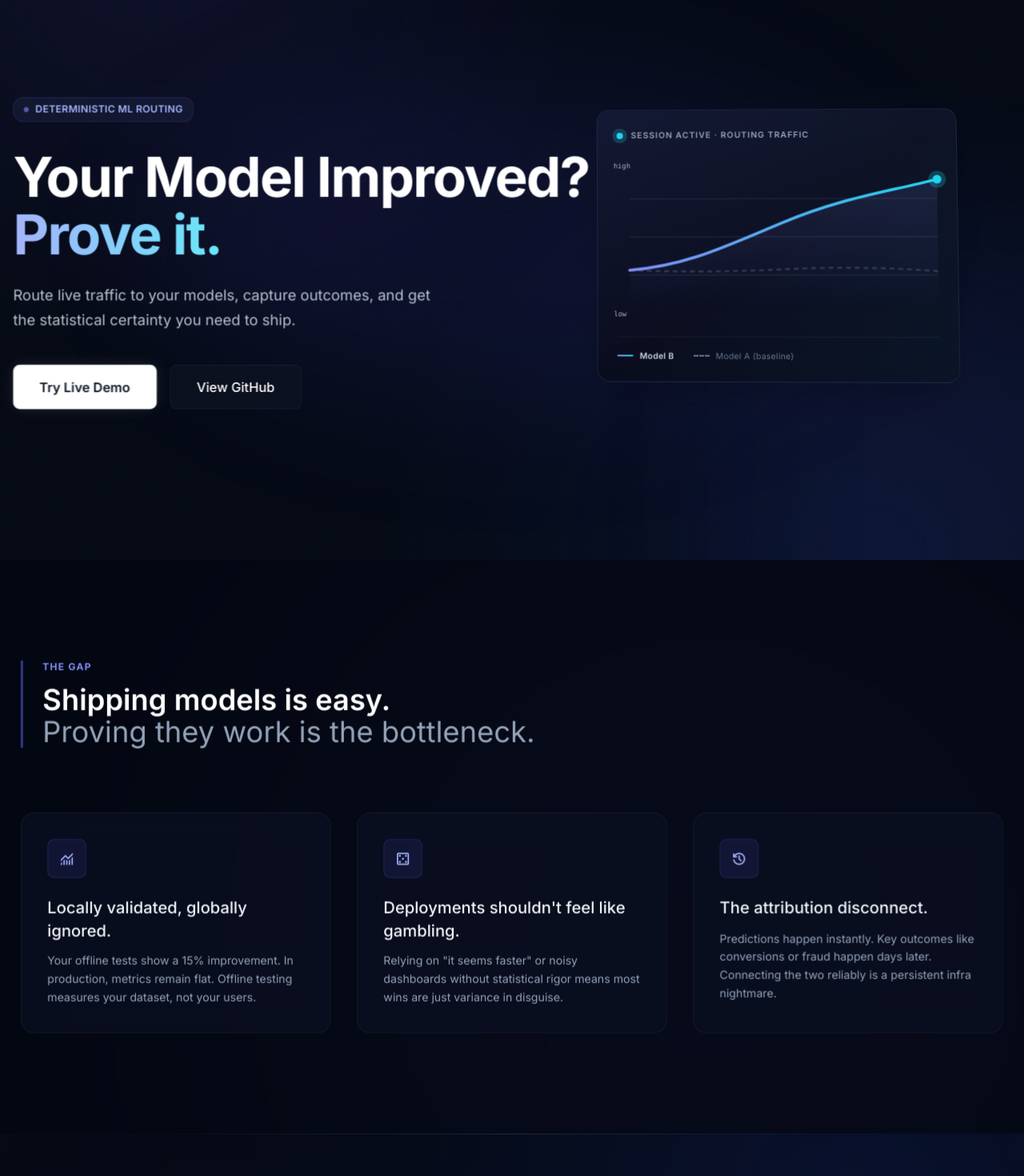
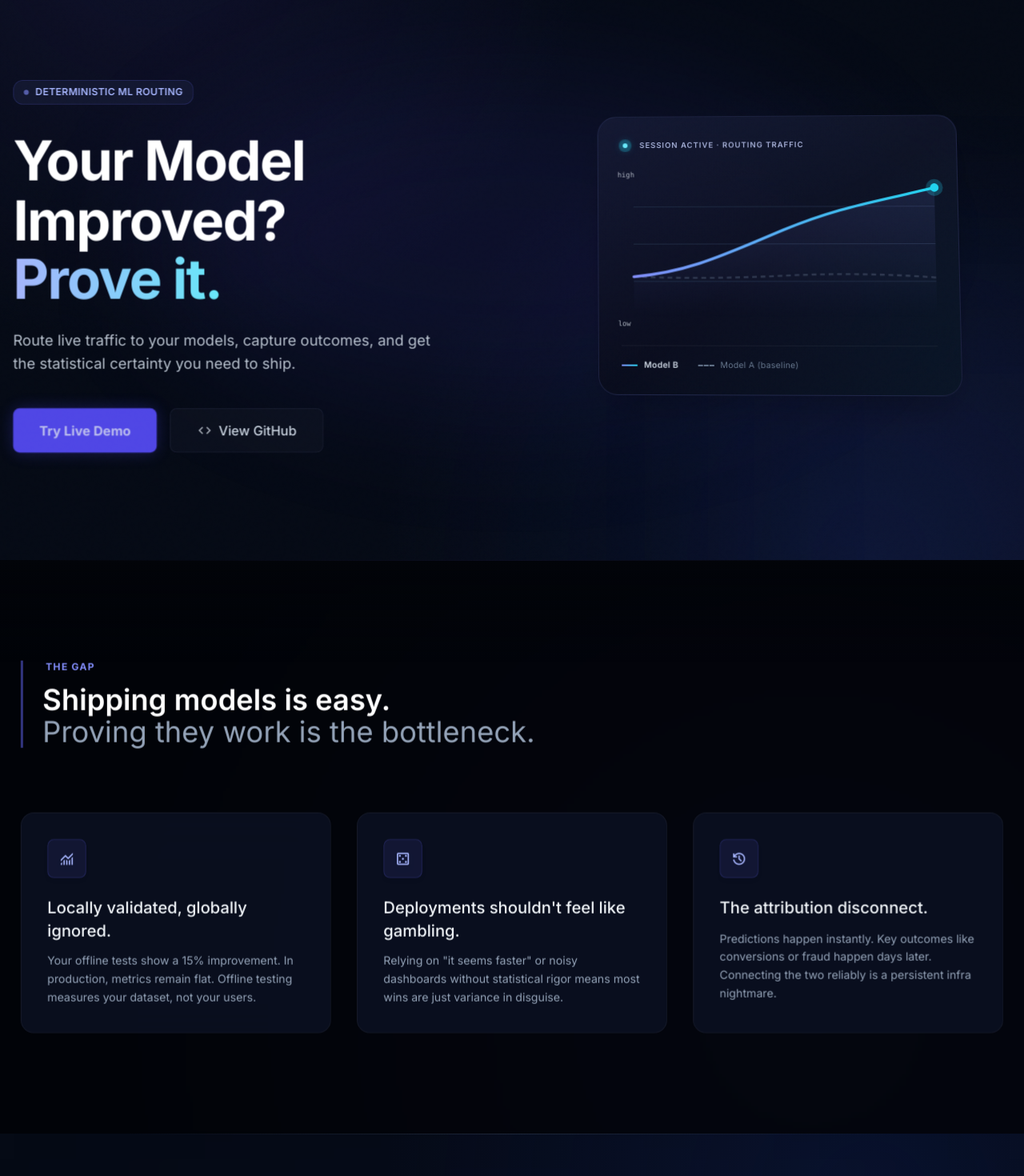
Before and after one commit to le-Affan/krisis-landing-page, a React (Vite) app: page / in a window 1280 px wide. Shown: the part 100-1570 px from the top of the page at 80% size. Built offline with nearby package versions, Linux system fonts and the light colour scheme.

Commit message:
v5: finalised

```diff
--- a/src/components/HeroSection.jsx
+++ b/src/components/HeroSection.jsx
@@ -11,7 +11,7 @@ export default function HeroSection() {
   const opacityBg = useTransform(scrollYProgress, [0, 0.8], [1, 0]);
 
   return (
-    <section ref={ref} className="relative min-h-screen flex items-center pt-24 pb-16 px-8 overflow-hidden bg-transparent" style={{ perspective: 1200 }}>
+    <section ref={ref} className="relative min-h-[100svh] flex items-center pt-32 pb-16 px-4 md:px-8 overflow-hidden bg-transparent" style={{ perspective: 1200 }}>
 
       {/* Background radial soft glow */}
       <motion.div
@@ -38,12 +38,12 @@ export default function HeroSection() {
 
           {/* Headline */}
           <motion.h1
-            initial={{ opacity: 0, y: 25 }}
+            initial={{ opacity: 0, y: 30 }}
             animate={{ opacity: 1, y: 0 }}
-            transition={{ duration: 0.9, delay: 0.1, ease: [0.16, 1, 0.3, 1] }}
-            className="text-[3.2rem] lg:text-[4.2rem] font-bold leading-[1.05] tracking-tight text-white mb-6 transform-gpu"
+            transition={{ duration: 1.4, delay: 0.1, ease: [0.22, 1, 0.36, 1] }}
+            className="text-[2.6rem] md:text-[3.5rem] lg:text-[4.2rem] font-bold leading-[1.08] tracking-tight text-white mb-6 transform-gpu"
           >
-            <span className="whitespace-nowrap text-white">Your Model Improved?</span><br />
+            <span className="block text-white">Your Model Improved?</span>
             <span className="text-transparent bg-clip-text bg-gradient-to-r from-indigo-300 to-cyan-300">Prove it.</span>
           </motion.h1>
 
@@ -51,8 +51,8 @@ export default function HeroSection() {
           <motion.p
             initial={{ opacity: 0, y: 20 }}
             animate={{ opacity: 1, y: 0 }}
-            transition={{ duration: 0.8, delay: 0.2, ease: [0.16, 1, 0.3, 1] }}
-            className="text-lg text-slate-300/90 leading-relaxed mb-10 max-w-lg font-light transform-gpu"
+            transition={{ duration: 1.4, delay: 0.2, ease: [0.22, 1, 0.36, 1] }}
+            className="text-base md:text-lg text-slate-300/90 leading-relaxed mb-10 max-w-lg font-light transform-gpu"
           >
             Route live traffic to your models, capture outcomes, and get the statistical certainty you need to ship.
           </motion.p>
@@ -61,23 +61,34 @@ export default function HeroSection() {
           <motion.div
             initial={{ opacity: 0, y: 15 }}
             animate={{ opacity: 1, y: 0 }}
-            transition={{ duration: 0.8, delay: 0.3, ease: [0.16, 1, 0.3, 1] }}
-            className="flex flex-wrap gap-4"
+            transition={{ duration: 1.2, delay: 0.35, ease: [0.22, 1, 0.36, 1] }}
+            className="flex flex-col sm:flex-row flex-wrap gap-4 w-full sm:w-auto relative z-[100] pointer-events-auto"
           >
             <motion.button
               onClick={() => navigate('/demo')}
-              className="bg-white text-slate-900 px-8 py-3.5 rounded-xl font-semibold text-base shadow-[0_0_20px_rgba(255,255,255,0.1)] hover:shadow-[0_0_30px_rgba(255,255,255,0.25)] transition-shadow duration-300"
-              whileTap={{ scale: 0.96 }}
+              className="group bg-indigo-600 hover:bg-indigo-500 text-white px-8 py-3.5 rounded-xl font-bold text-base shadow-[0_0_20px_rgba(79,70,229,0.3)] hover:shadow-[0_0_35px_rgba(79,70,229,0.6)] w-full sm:w-auto"
+              style={{ transitionProperty: 'background-color, box-shadow', transitionDuration: '300ms' }}
+              whileHover={{ y: -4, scale: 1.02 }}
+              whileTap={{ scale: 0.95 }}
+              transition={{ ease: "easeOut", duration: 0.15 }}
             >
-              Try Live Demo
+              <span className="flex items-center justify-center gap-2 group-hover:drop-shadow-[0_0_8px_rgba(255,255,255,0.8)]" style={{ transitionProperty: 'filter', transitionDuration: '300ms' }}>
+                Try Live Demo
+              </span>
             </motion.button>
-            <motion.button
-              onClick={() => window.open("https://github.com/le-Affan/krisis", "_blank")}
-              className="glass-panel text-white px-8 py-3.5 rounded-xl font-medium text-base hover:bg-[#252b48]/60 border border-white/5 hover:border-white/15 transition-all duration-300"
-              whileTap={{ scale: 0.96 }}
+            <motion.a
+              href="https://github.com/le-Affan/krisis"
+              target="_blank"
+              rel="noopener noreferrer"
+              className="group glass-panel text-slate-300 hover:text-white cursor-pointer px-8 py-3.5 rounded-xl font-medium text-base hover:bg-[#252b48]/80 border border-white/5 hover:border-white/20 flex items-center justify-center gap-2 w-full sm:w-auto"
+              style={{ transitionProperty: 'background-color, border-color, color', transitionDuration: '300ms' }}
+              whileHover={{ y: -4, scale: 1.02 }}
+              whileTap={{ scale: 0.95 }}
+              transition={{ ease: "easeOut", duration: 0.15 }}
             >
+              <span className="material-symbols-outlined text-lg group-hover:text-indigo-300" style={{ transitionProperty: 'color', transitionDuration: '300ms' }}>code</span>
               View GitHub
-            </motion.button>
+            </motion.a>
           </motion.div>
         </div>
 
@@ -91,26 +102,26 @@ export default function HeroSection() {
         >
           {/* Card with slow natural float */}
           <motion.div
-            className="relative w-full max-w-md rounded-2xl border border-indigo-400/15 bg-gradient-to-b from-[#0f1428]/90 to-[#080b1a]/90 backdrop-blur-2xl shadow-2xl overflow-hidden flex flex-col p-6"
+            className="relative w-full max-w-md mx-auto rounded-3xl border border-indigo-400/15 bg-gradient-to-b from-[#0f1428]/90 to-[#080b1a]/90 backdrop-blur-3xl shadow-2xl overflow-hidden flex flex-col p-5 sm:p-7"
             animate={{
-              y: [0, -10, 5, -7, 0],
-              x: [0, 3, -5, 3, 0],
-              rotateX: [0, 2, -1, 2, 0],
-              rotateY: [0, -2, 3, -1, 0],
+              y: [0, -14, 6, -5, 0],
+              x: [0, 4, -8, 5, 0],
+              rotateX: [0, 3, -1.5, 2, 0],
+              rotateY: [0, -2, 4, -1.5, 0],
             }}
-            transition={{ duration: 22, ease: 'easeInOut', repeat: Infinity }}
+            transition={{ duration: 28, ease: 'easeInOut', repeat: Infinity }}
             style={{ transformStyle: 'preserve-3d' }}
           >
             {/* Soft inner glow */}
             <div className="absolute inset-0 bg-gradient-to-br from-indigo-500/5 via-transparent to-cyan-500/5 pointer-events-none rounded-2xl" />
 
             {/* Routing indicator */}
-            <div className="flex items-center gap-2.5 mb-6 relative z-10">
-              <div className="relative flex items-center justify-center">
-                <span className="absolute w-3 h-3 rounded-full bg-cyan-400 animate-ping opacity-50" />
-                <span className="relative w-2 h-2 rounded-full bg-cyan-400" />
+            <div className="flex items-center gap-3 mb-6 relative z-10">
+              <div className="relative flex items-center justify-center w-3 h-3">
+                <span className="absolute w-full h-full rounded-full bg-cyan-400 animate-ping opacity-40 mix-blend-screen" style={{ animationDuration: '2s' }} />
+                <span className="relative w-1.5 h-1.5 rounded-full bg-cyan-300 drop-shadow-[0_0_6px_rgba(34,211,238,0.9)]" />
               </div>
-              <span className="text-[0.65rem] uppercase tracking-widest text-slate-400 font-semibold">Session Active · Routing Traffic</span>
+              <span className="text-[0.6rem] uppercase tracking-widest text-indigo-200/80 font-semibold align-middle mt-px">Session Active · Routing Traffic</span>
             </div>
 
             {/* Graph area */}
@@ -204,7 +215,7 @@ export default function HeroSection() {
           </motion.div>
 
           {/* Depth glow behind card */}
-          <div className="absolute top-1/2 left-1/2 -translate-x-1/2 -translate-y-1/2 w-[120%] h-[120%] bg-indigo-500/5 blur-[120px] rounded-full -z-10" style={{ transform: 'translateZ(-100px)' }} />
+          <div className="absolute top-1/2 left-1/2 -translate-x-1/2 -translate-y-1/2 w-[120%] h-[120%] bg-indigo-500/5 blur-[120px] rounded-full pointer-events-none -z-10" style={{ transform: 'translateZ(-100px)' }} />
         </motion.div>
       </div>
     </section>
--- a/src/components/ProblemSection.jsx
+++ b/src/components/ProblemSection.jsx
@@ -20,32 +20,39 @@ const PAINS = [
 
 const container = {
   hidden: {},
-  visible: { transition: { staggerChildren: 0.15 } },
+  visible: { transition: { staggerChildren: 0.1 } },
 };
 
 const item = {
-  hidden: { opacity: 0, y: 30, scale: 0.98 },
-  visible: { opacity: 1, y: 0, scale: 1, transition: { duration: 0.8, ease: [0.16, 1, 0.3, 1] } },
+  hidden: { opacity: 0, y: 35, scale: 0.96 },
+  visible: { opacity: 1, y: 0, scale: 1, transition: { duration: 0.6, ease: [0.22, 1, 0.36, 1] } },
 };
 
 export default function ProblemSection() {
   return (
-    <section className="py-32 px-8 relative overflow-hidden bg-[#040812]" style={{ perspective: 1000 }}>
+    <section className="py-24 sm:py-32 px-4 sm:px-8 relative overflow-hidden bg-[#020409]" style={{ perspective: 1000 }}>
+      {/* Structural separation from previous section */}
+      <div className="absolute top-0 left-0 w-full h-px bg-gradient-to-r from-transparent via-indigo-500/10 to-transparent z-20" />
+      <div className="absolute top-0 left-0 w-full h-32 bg-gradient-to-b from-[#020409] to-transparent pointer-events-none z-10" />
+
       {/* Subtle slow moving gradient background */}
       <motion.div
         animate={{
           backgroundPosition: ['0% 0%', '100% 100%', '0% 0%']
         }}
-        transition={{ duration: 40, ease: "linear", repeat: Infinity }}
-        className="absolute inset-0 opacity-[0.15]"
+        transition={{ duration: 60, ease: "linear", repeat: Infinity }}
+        className="absolute inset-0 opacity-[0.2]"
         style={{
-          backgroundImage: 'radial-gradient(circle at 50% 50%, rgba(76, 50, 150, 0.8), transparent 60%)',
+          backgroundImage: 'radial-gradient(circle at 50% 50%, rgba(99, 102, 241, 0.35), transparent 60%)',
           backgroundSize: '200% 200%'
         }}
       />
-      <div className="absolute inset-0 bg-[#040812]/40 backdrop-blur-[2px]" />
+      {/* Low-opacity noise texture */}
+      <div className="absolute inset-0 bg-noise opacity-[0.03] mix-blend-overlay pointer-events-none" />
+      {/* Extra dark wash to keep text legible */}
+      <div className="absolute inset-0 bg-[#020409]/60 backdrop-blur-[2px] pointer-events-none" />
 
-      <div className="max-w-7xl mx-auto relative z-10" style={{ transformStyle: 'preserve-3d', transform: 'translateZ(10px)' }}>
+      <div className="max-w-7xl mx-auto relative z-10 px-2 sm:px-0" style={{ transformStyle: 'preserve-3d', transform: 'translateZ(10px)' }}>
         <motion.div
           className="mb-20 max-w-2xl border-l-[3px] border-indigo-500/50 pl-6"
           initial={{ opacity: 0, x: -20 }}
@@ -53,15 +60,15 @@ export default function ProblemSection() {
           viewport={{ once: true, margin: '-100px' }}
           transition={{ duration: 0.8, ease: [0.16, 1, 0.3, 1] }}
         >
-          <p className="text-xs font-bold uppercase tracking-widest text-indigo-400 mb-3">The Gap</p>
-          <h2 className="text-3xl md:text-4xl font-semibold text-white leading-tight">
+          <p className="text-xs font-bold uppercase tracking-widest text-indigo-400 mb-3 ml-1">The Gap</p>
+          <h2 className="text-[2.2rem] md:text-3xl lg:text-4xl font-semibold text-white leading-[1.15]">
             Shipping models is easy.<br />
             <span className="text-slate-400 font-light">Proving they work is the bottleneck.</span>
           </h2>
         </motion.div>
 
         <motion.div
-          className="grid md:grid-cols-3 gap-6 lg:gap-8"
+          className="grid grid-cols-1 md:grid-cols-3 gap-6 lg:gap-8"
           variants={container}
           initial="hidden"
           whileInView="visible"
@@ -75,22 +82,23 @@ export default function ProblemSection() {
               style={{ transformStyle: 'preserve-3d', transform: 'translateZ(20px)' }}
               whileHover={{
                 y: -6,
+                scale: 1.02,
                 boxShadow: '0 24px 48px -12px rgba(0,0,0,0.5), 0 0 0 1px rgba(99,102,241,0.25)',
               }}
-              transition={{ duration: 0.3, ease: 'easeOut' }}
-              className="group relative bg-[#0b1021]/80 backdrop-blur-md rounded-2xl p-8 border border-white/5 hover:border-indigo-500/30 transition-colors duration-500 overflow-hidden"
+              transition={{ type: "spring", stiffness: 400, damping: 25 }}
+              className="group relative bg-[#0b1021]/90 backdrop-blur-xl rounded-2xl p-6 sm:p-8 hover:bg-[#0d1326] border border-white/5 hover:border-indigo-500/40 transition-colors duration-300 overflow-hidden"
             >
-              <div className="absolute top-0 left-0 w-full h-px bg-gradient-to-r from-transparent via-indigo-500/0 group-hover:via-indigo-500/50 to-transparent transition-all duration-700" />
+              <div className="absolute top-0 left-0 w-full h-px bg-gradient-to-r from-transparent via-indigo-500/0 group-hover:via-indigo-500/60 to-transparent transition-all duration-500" />
               {/* Faint inner radial glow on hover */}
-              <div className="absolute inset-0 opacity-0 group-hover:opacity-100 transition-opacity duration-500 pointer-events-none"
-                style={{ background: 'radial-gradient(circle at 30% 30%, rgba(99,102,241,0.07), transparent 70%)' }}
+              <div className="absolute inset-0 opacity-0 group-hover:opacity-100 transition-opacity duration-300 pointer-events-none"
+                style={{ background: 'radial-gradient(circle at 30% 0%, rgba(99,102,241,0.1), transparent 60%)' }}
               />
 
-              <div className="w-12 h-12 rounded-xl bg-indigo-500/10 border border-indigo-500/20 flex items-center justify-center mb-6 group-hover:scale-110 transition-transform duration-500 ease-out">
-                <span className="material-symbols-outlined text-indigo-300 text-xl">{p.icon}</span>
+              <div className="w-12 h-12 rounded-xl bg-indigo-500/10 border border-indigo-500/20 flex items-center justify-center mb-6 group-hover:scale-110 drop-shadow-md group-hover:drop-shadow-[0_0_8px_rgba(99,102,241,0.6)] transition-all duration-300 ease-out">
+                <span className="material-symbols-outlined text-indigo-300 text-xl group-hover:text-indigo-200 transition-colors duration-300">{p.icon}</span>
               </div>
-              <h3 className="text-xl font-medium text-slate-100 mb-3 leading-snug">{p.headline}</h3>
-              <p className="text-slate-400 text-sm leading-relaxed font-light">{p.body}</p>
+              <h3 className="text-xl font-medium text-slate-100 mb-3 leading-snug group-hover:text-white transition-colors duration-300">{p.headline}</h3>
+              <p className="text-slate-400 text-sm leading-relaxed font-light group-hover:text-slate-300 transition-colors duration-300">{p.body}</p>
             </motion.div>
           ))}
         </motion.div>
```
Also changed, not shown: src/components/DemoSection.jsx (+12 -9 lines).
